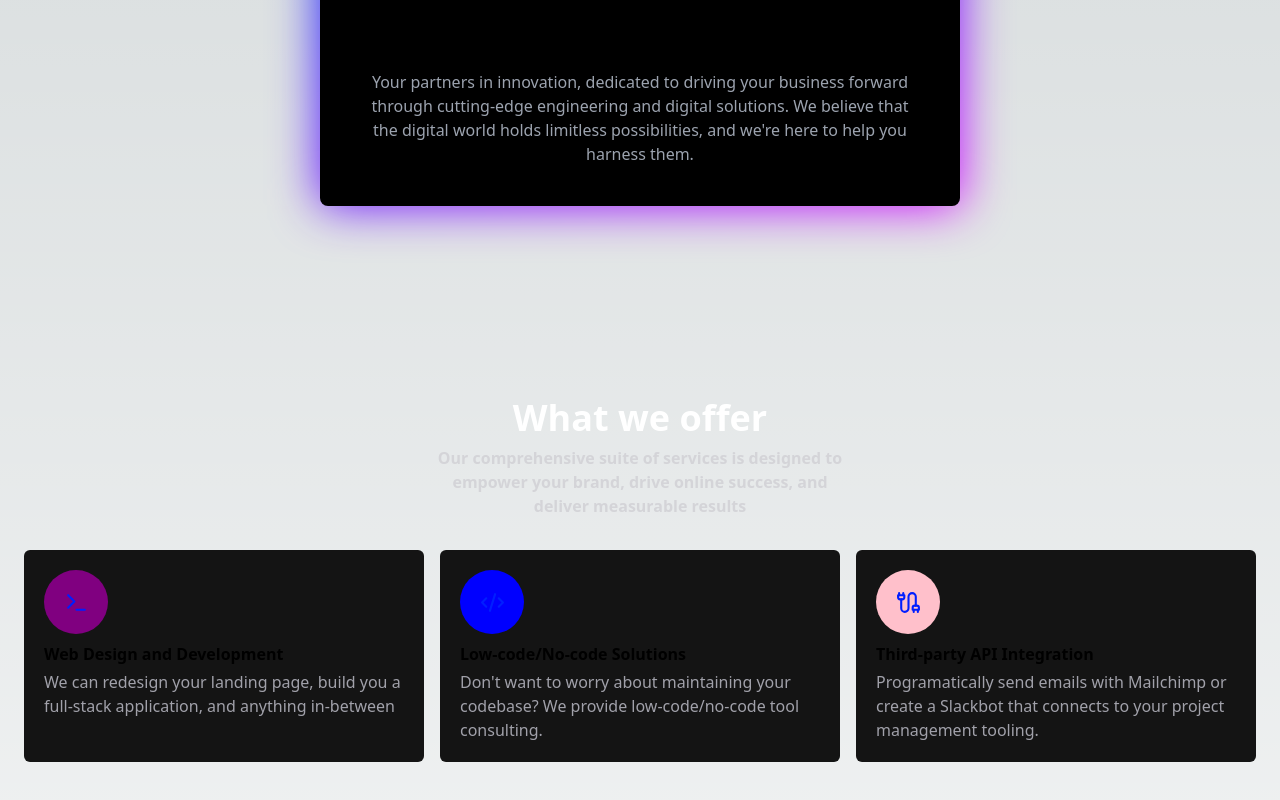
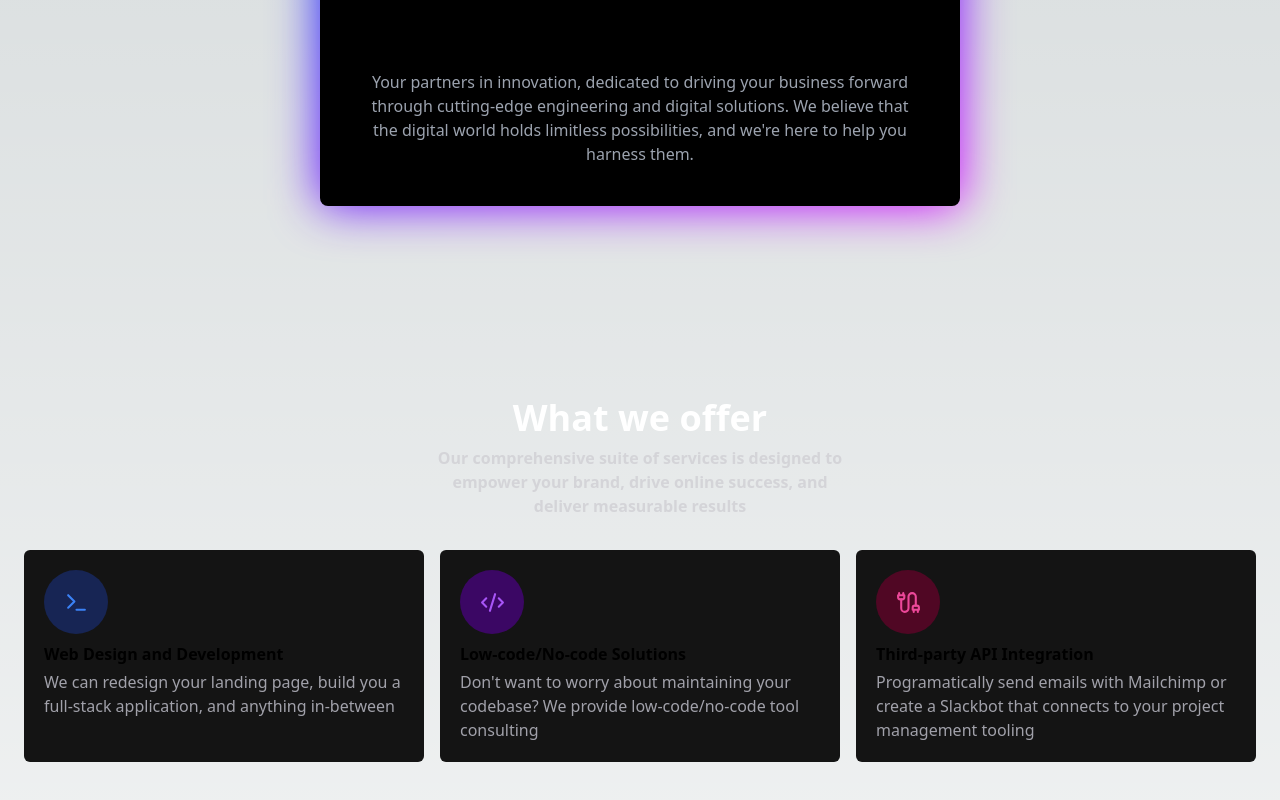
Before and after one commit to tjvonbr/arwen, a Next.js app: page / in a window 1280 px wide. Shown: the part 306-1106 px from the top of the page. Built offline with nearby package versions, Linux system fonts and the light colour scheme; a web font is replaced by a local one.

Commit message:
service-colors

```diff
--- a/src/app/page.tsx
+++ b/src/app/page.tsx
@@ -1,8 +1,5 @@
-"use client";
-
+import { Cable, Code2, Terminal } from "lucide-react";
 import ContactForm from "@/components/ContactForm";
-import { Icons } from "@/components/Icons";
-import { Service, services } from "@/config/services";
 import { heroCopy } from "@/utils/consts";
 
 export default function Home() {
@@ -29,27 +26,44 @@ export default function Home() {
             </p>
           </div>
           <div className="mt-8 flex space-x-4">
-            {services.map((service: Service, idx: number) => {
-              const Icon = Icons[service.icon || "code"];
-
-              return (
-                <div
-                  key={idx}
-                  className="w-[400px] p-5 flex flex-col items-start space-y-2 bg-[#141414] rounded-md"
-                >
-                  <div
-                    className={`h-16 w-16 flex justify-center items-center rounded-full`}
-                    style={{ backgroundColor: `${service.color}` }}
-                  >
-                    <Icon size={25} color="#001eff" />
-                  </div>
-                  <div className="flex flex-col space-y-1">
-                    <p className="font-bold">{service.name}</p>
-                    <p className="text-zinc-400">{service.description}</p>
-                  </div>
-                </div>
-              );
-            })}
+            <div className="w-[400px] p-5 flex flex-col items-start space-y-2 bg-[#141414] rounded-md">
+              <div className="h-16 w-16 flex bg-blue-950 justify-center items-center rounded-full">
+                <Terminal size={25} color="#3b82f6" />
+              </div>
+              <div className="flex flex-col space-y-1">
+                <p className="font-bold">Web Design and Development</p>
+                <p className="text-zinc-400">
+                  We can redesign your landing page, build you a full-stack
+                  application, and anything in-between
+                </p>
+              </div>
+            </div>
+            <div className="w-[400px] p-5 flex flex-col items-start space-y-2 bg-[#141414] rounded-md">
+              <div
+                className={`h-16 w-16 flex justify-center items-center bg-purple-950 rounded-full`}
+              >
+                <Code2 size={25} color="#a855f7" />
+              </div>
+              <div className="flex flex-col space-y-1">
+                <p className="font-bold">Low-code/No-code Solutions</p>
+                <p className="text-zinc-400">
+                  Don&apos;t want to worry about maintaining your codebase? We
+                  provide low-code/no-code tool consulting
+                </p>
+              </div>
+            </div>
+            <div className="w-[400px] p-5 flex flex-col items-start space-y-2 bg-[#141414] rounded-md">
+              <div className="h-16 w-16 flex justify-center items-center rounded-full bg-pink-950">
+                <Cable size={25} color="#ec4899" />
+              </div>
+              <div className="flex flex-col space-y-1">
+                <p className="font-bold">Third-party API Integration</p>
+                <p className="text-zinc-400">
+                  Programatically send emails with Mailchimp or create a
+                  Slackbot that connects to your project management tooling
+                </p>
+              </div>
+            </div>
           </div>
         </div>
       </section>
--- a/src/components/Icons.ts
+++ /dev/null
@@ -1,11 +0,0 @@
-import { Cable, Code2, Terminal, type LucideIcon } from "lucide-react";
-
-export interface Icons {
-  [key: string]: LucideIcon;
-}
-
-export const Icons: Icons = {
-  cable: Cable,
-  code2: Code2,
-  terminal: Terminal,
-};
--- a/src/config/services.ts
+++ /dev/null
@@ -1,30 +0,0 @@
-export interface Service {
-  name: string;
-  description: string;
-  icon: string;
-  color: string;
-}
-
-export const services: Service[] = [
-  {
-    name: "Web Design and Development",
-    description:
-      "We can redesign your landing page, build you a full-stack application, and anything in-between",
-    icon: "terminal",
-    color: "purple",
-  },
-  {
-    name: "Low-code/No-code Solutions",
-    description:
-      "Don't want to worry about maintaining your codebase?  We provide low-code/no-code tool consulting.",
-    icon: "code2",
-    color: "blue",
-  },
-  {
-    name: "Third-party API Integration",
-    description:
-      "Programatically send emails with Mailchimp or create a Slackbot that connects to your project management tooling.",
-    icon: "cable",
-    color: "pink",
-  },
-];
```
